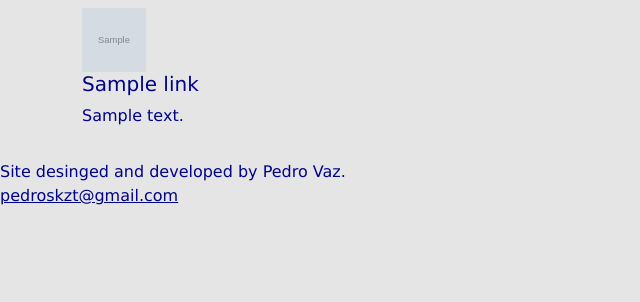
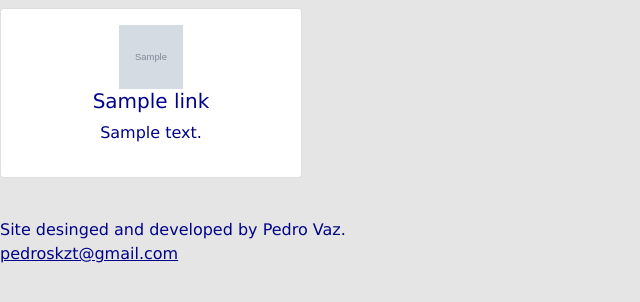
Before and after one commit to pedroskzt/intranetPoli, a Django app: template templates/intranet/index.html in a window 1280 px wide. Shown: the part 72-374 px from the top of that part, without its empty margins (0-640 px from the left). Run offline with Django 3.2, Linux system fonts and the light colour scheme; the template is opened without the code that fills it: most values are stand-ins (such as "Sample title", 1, 10 or a date in 2020); form fields are guessed from the names that the template uses; the page is wider than the window, and the part outside it is not shown.

Commit message:
Reorganização da forma como são mostrados os links na página inicial.

```diff
--- a/templates/intranet/index.html
+++ b/templates/intranet/index.html
@@ -6,13 +6,13 @@
 {% endblock %}
 
 {% block content %}
-    <div class="container">
-        <div class="row mt-2">
-            {% if links %}
-                {% for link in links %}
-                    <div class="col">
-                        <div class="feature">
-                            <div class="feature-icon">
+    <div class="row">
+        {% if links %}
+            {% for link in links %}
+                <div class="col-3 mb-4">
+                    <div class="card text-center">
+                        <div class="card-body">
+                            <div class="feature-icon mx-auto">
                                 <a href="{{ link.url }}">
                                     <img class="img-fluid" src="{{ link.logo.url }}" alt="{{ link.url }}">
                                 </a>
```
Also changed, not shown: other parts of templates/intranet/index.html (+3 -4 lines).
